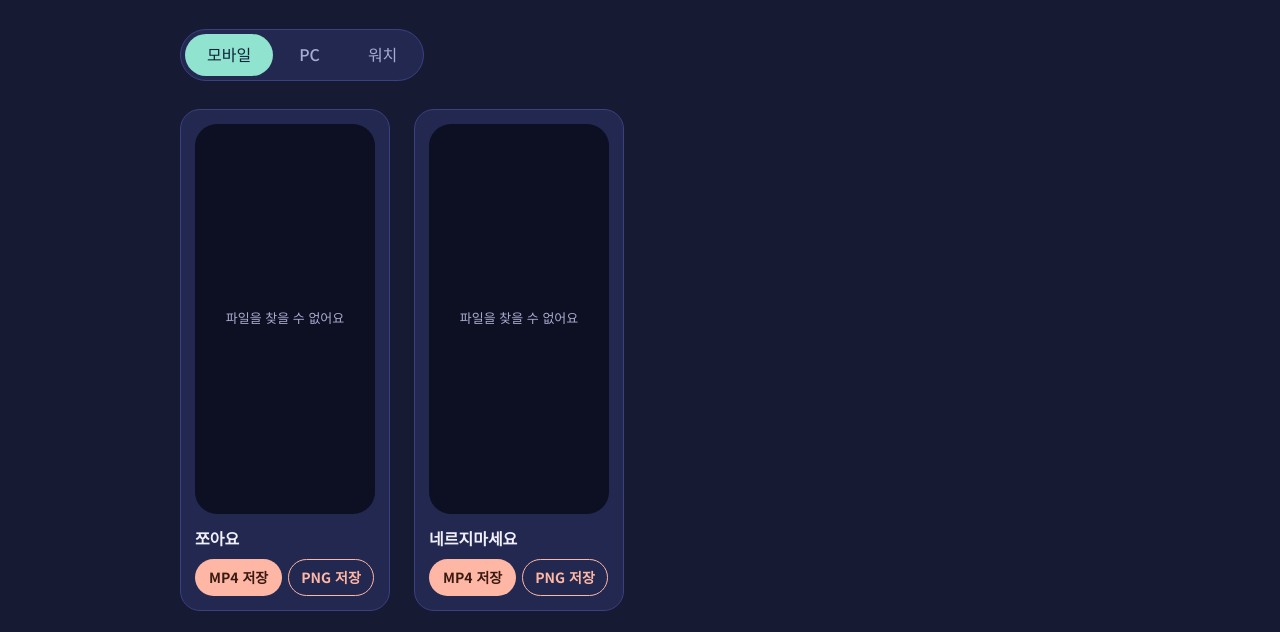
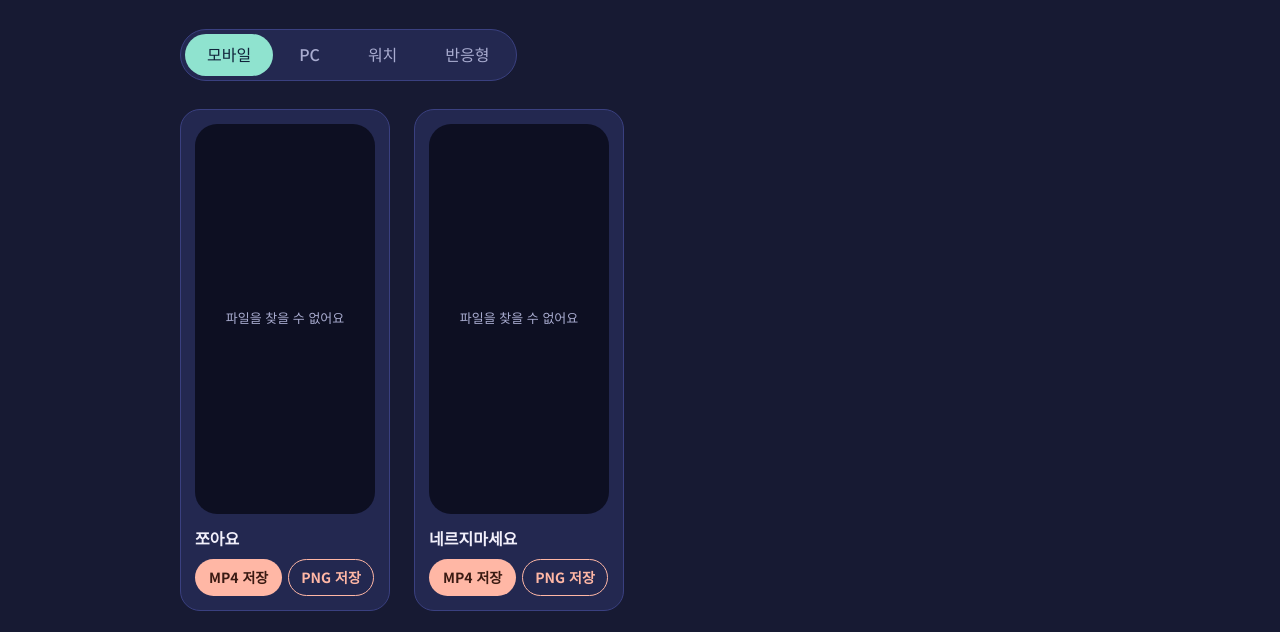
Before and after one commit to rororoha68/spikiderujibazeyo, a plain HTML site: page index.html in a window 1280 px wide. Shown: the part 168-800 px from the top of the page. Drawn offline with Linux system fonts and the light colour scheme.

Commit message:
Add files via upload

```diff
--- a/index.html
+++ b/index.html
@@ -34,6 +34,7 @@ button:focus-visible,a:focus-visible,summary:focus-visible{outline:3px solid var
 .view[data-type="mobile"]{--w:210px;--ratio:9/19.5;--r:22px}
 .view[data-type="pc"]{--w:min(100%,420px);--ratio:16/9;--r:10px}
 .view[data-type="watch"]{--w:190px;--ratio:1/1;--r:30%}
+.view[data-type="reactive"]{--w:min(100%,420px);--ratio:16/9;--r:10px}
 .frame{aspect-ratio:var(--ratio);border-radius:var(--r);overflow:hidden;background:#0d0f22;position:relative}
 .frame video,.frame img{width:100%;height:100%;object-fit:cover;display:block}
 .empty{position:absolute;inset:0;display:grid;place-items:center;text-align:center;padding:12px;color:var(--muted);font-size:13px}
@@ -66,6 +67,7 @@ footer a{color:var(--peach);font-weight:700}
     <button role="tab" id="t-mobile" data-t="mobile">모바일</button>
     <button role="tab" id="t-pc" data-t="pc">PC</button>
     <button role="tab" id="t-watch" data-t="watch">워치</button>
+    <button role="tab" id="t-reactive" data-t="reactive">반응형</button>
   </div>
 
   <section id="device" role="tabpanel">
@@ -194,6 +196,30 @@ const DEVICES = {
         "애플워치는 Live Photo를 최대 3초까지만 재생하고, 화면을 눌러야 움직여요."
       ]}
     ]
+  },
+  reactive: {
+    // preview = 반응 장면 미리보기 영상(선택), poster = 미리보기 대표 이미지, file = 배포 파일(zip 등), workshop = 스팀 워크샵 주소(선택)
+    items: [
+      { name: "쪼아요", preview: "assets/reactive/joayo.mp4", poster: "assets/reactive/joayo.png", file: "assets/reactive/joayo.zip", label: "다운로드", workshop: "" },
+      { name: "네르지마세요", preview: "assets/reactive/nerujimaseyo.mp4", poster: "assets/reactive/nerujimaseyo.png", file: "assets/reactive/nerujimaseyo.zip", label: "다운로드", workshop: "" }
+    ],
+    spec: [["대상", "PC (윈도우)"], ["필요 프로그램", "Wallpaper Engine (스팀)"], ["파일 형식", "Wallpaper Engine 배경화면 파일 (ZIP)"]],
+    guides: [
+      { title: "스팀 워크샵으로 받기", steps: [
+        "스팀에 로그인하고 Wallpaper Engine이 설치되어 있는지 확인합니다. (유료 프로그램입니다.)",
+        "원하는 배경화면의 워크샵 버튼을 눌러 스팀 워크샵 페이지를 엽니다.",
+        "구독을 누르면 Wallpaper Engine에 자동으로 추가됩니다.",
+        "Wallpaper Engine을 열어 설치된 배경화면 중에서 선택해 적용한 뒤, 캐릭터에 마우스로 반응해 보세요."
+      ]},
+      { title: "파일로 받기 (ZIP)", steps: [
+        "다운로드한 ZIP 파일의 압축을 풉니다.",
+        "Wallpaper Engine에서 배경화면 열기 > 파일에서 열기를 선택하고, 압축을 푼 폴더 안의 배경화면 파일을 엽니다.",
+        "배경화면으로 적용합니다."
+      ]},
+      { title: "맥 / 모바일", steps: [
+        "Wallpaper Engine은 윈도우용 프로그램이라 반응형 배경화면은 윈도우 PC에서만 이용할 수 있습니다."
+      ]}
+    ]
   }
 };
 /* ▲ */
@@ -245,16 +271,18 @@ function renderDevice(type){
   d.items.forEach(it => {
     const card = document.createElement("div"); card.className = "card";
     const frame = document.createElement("div"); frame.className = "frame";
-    frame.appendChild(media(it.file, it.name, frame, it.png));
+    frame.appendChild(media(it.preview || it.file, it.name, frame, it.poster || it.png));
     const row = document.createElement("div"); row.className = "name";
     const b = document.createElement("b"); b.textContent = it.name;
     const btns = document.createElement("div"); btns.className = "btns";
-    const mk = (href, text, alt) => {
+    const mk = (href, text, alt, ext) => {
       const a = document.createElement("a");
-      a.className = "dl" + (alt ? " alt" : ""); a.href = href; a.download = ""; a.textContent = text;
+      a.className = "dl" + (alt ? " alt" : ""); a.href = href; a.textContent = text;
+      if (ext) { a.target = "_blank"; a.rel = "noopener noreferrer"; } else { a.download = ""; }
       return a;
     };
-    btns.append(mk(it.file, "MP4 저장"));
+    btns.append(mk(it.file, it.label || "MP4 저장"));
+    if (it.workshop) btns.append(mk(it.workshop, "워크샵", true, true));
     if (it.gif) btns.append(mk(it.gif, "GIF 저장", true));
     if (it.png) btns.append(mk(it.png, "PNG 저장", true));
     row.append(b, btns);
```
